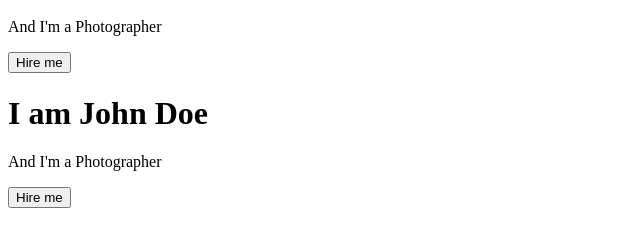
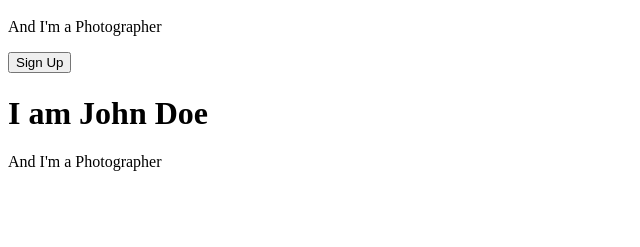
Before and after one commit to nakis93/landing-page, a plain HTML site: page index.html in a window 1280 px wide. Shown: the part 139-386 px from the top of the page, without its empty margins (0-640 px from the left). Drawn offline with Linux system fonts and the light colour scheme.

Commit message:
blah blah

```diff
--- a/index.html
+++ b/index.html
@@ -18,7 +18,7 @@
         <div class="hero-text">
           <h1>I am John Doe</h1>
           <p>And I'm a Photographer</p>
-          <button>Hire me</button>
+          <button>Sign Up</button>
         </div>
     </div>
 
@@ -26,7 +26,6 @@
         <div class="hero-text">
           <h1>I am John Doe</h1>
           <p>And I'm a Photographer</p>
-          <button>Hire me</button>
         </div>
     </div>
 
```
